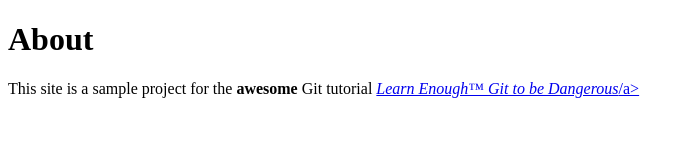
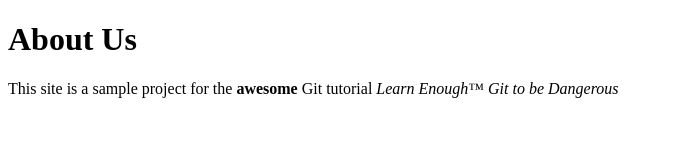
Before and after one commit to Samphy/website, a plain HTML site: page about.html in a window 1280 px wide. Shown: the whole page, without its empty margins (0-693 px from the left). Drawn offline with Linux system fonts and the light colour scheme.

Commit message:
Change page heading

```diff
--- a/about.html
+++ b/about.html
@@ -6,11 +6,10 @@
     <title>About Us</title>
   </head>
   <body>
-    <h1> About </h1>
+    <h1> About Us </h1>
     <p> This site is a sample project for the <strong>awesome</strong> Git
-    tutorial <a href="https://www.learnenough.com/git-tutorial">
-      <em>Learn Enough™ Git to be Dangerous</em>/a>
-     </p>
+    tutorial <em>Learn Enough™ Git to be Dangerous</em> </p>
+
 
   </body>
 </html>
```
Also changed, not shown: index.html (+3 -1 lines).
